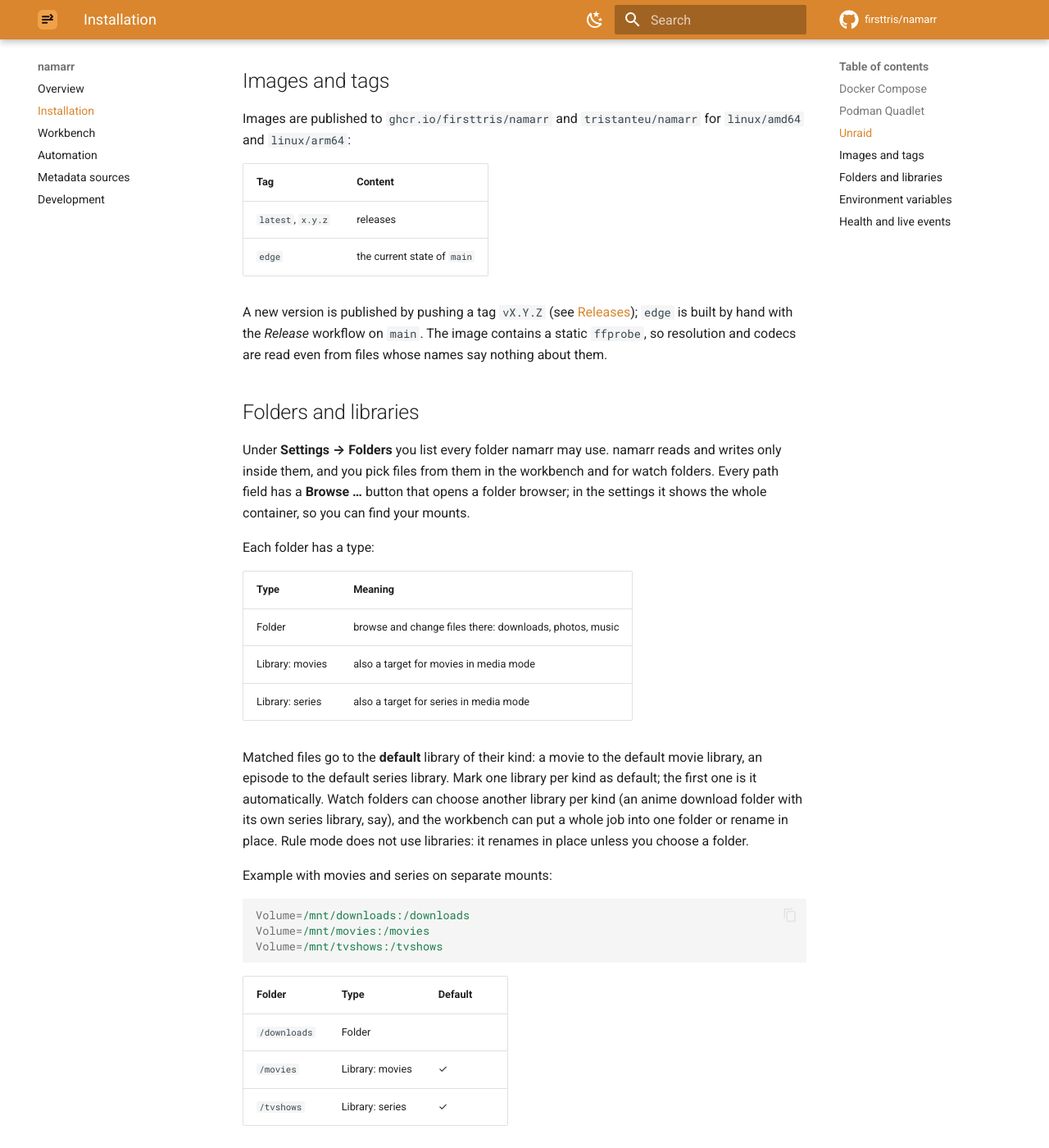
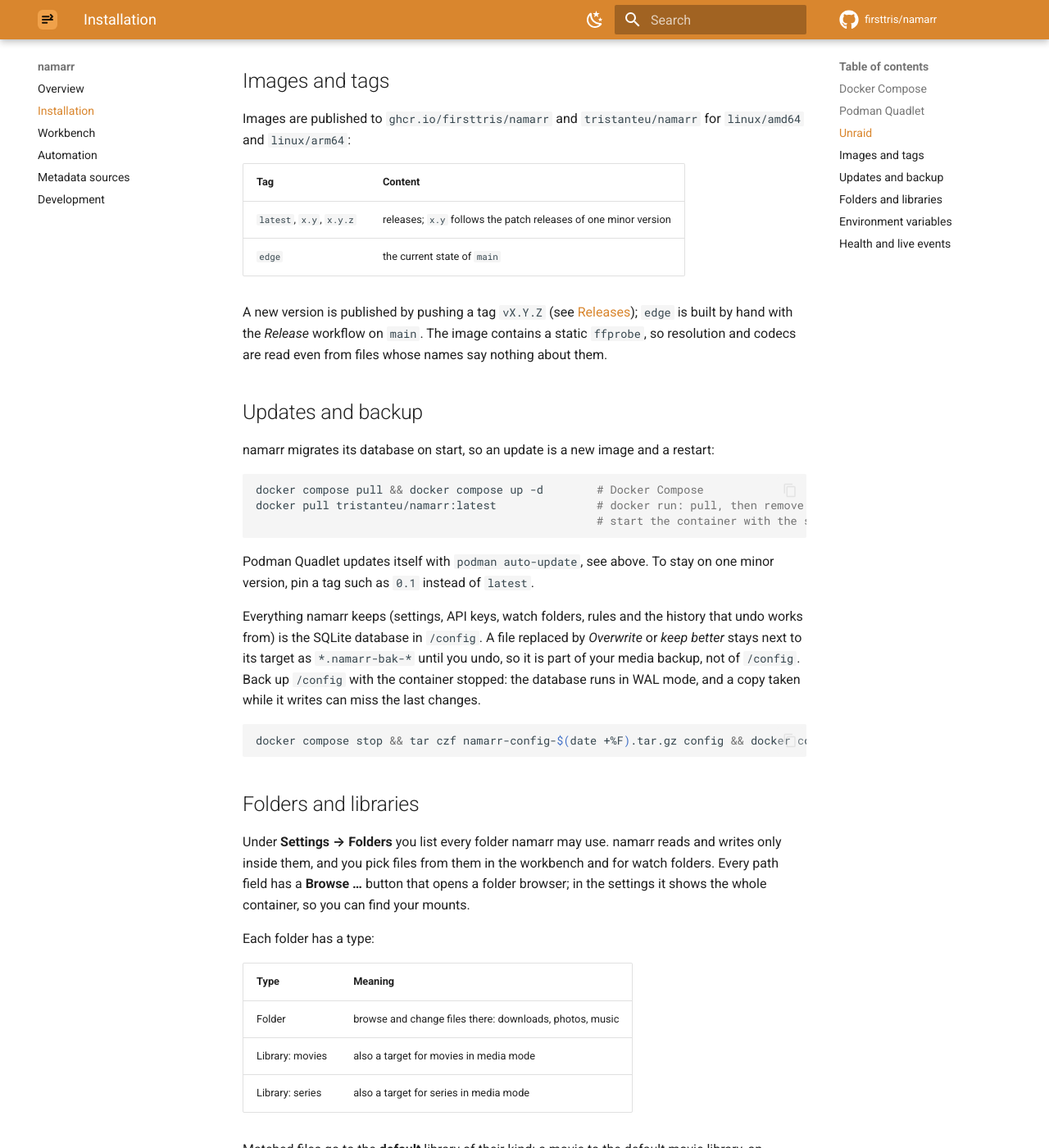
Before and after one commit to firsttris/namarr, an MkDocs documentation site: the page built from docs/installation.md, in a window 1280 px wide and 1400 px high, scrolled down 1140 px. Shown: the whole window at 82% size. Built offline with MkDocs 1.6.1 and Material for MkDocs 9.7.7, drawn with Linux system fonts in a browser that asks for light colours; comment, search, counter and statistics services are not loaded.

Commit message:
Docs: link the website from the README, add updates and backup (#24)
The README now points its Documentation link, a docs badge and the
documentation table at https://firsttris.github.io/namarr/. The tables
in the README and in docs/README.md list the same topics again.

installation.md promised updates but only covered Podman. It now has a
section on updating with Docker, pinning a minor version and backing up
/config with the container stopped, since the database runs in WAL mode.
The tag table lists the x.y tag the release already pushes.


Claude-Session: https://claude.ai/code/session_019bDS1Ant8FNNLmbosXsxYg

Co-authored-by: Claude <noreply@anthropic.com>

````diff
--- a/docs/installation.md
+++ b/docs/installation.md
@@ -53,12 +53,35 @@ Images are published to `ghcr.io/firsttris/namarr` and `tristanteu/namarr` for `
 
 | Tag | Content |
 |---|---|
-| `latest`, `x.y.z` | releases |
+| `latest`, `x.y`, `x.y.z` | releases; `x.y` follows the patch releases of one minor version |
 | `edge` | the current state of `main` |
 
 A new version is published by pushing a tag `vX.Y.Z` (see [Releases](development.md#releases));
 `edge` is built by hand with the *Release* workflow on `main`. The image contains a static `ffprobe`, so
 resolution and codecs are read even from files whose names say nothing about them.
+
+## Updates and backup
+
+namarr migrates its database on start, so an update is a new image and a restart:
+
+```bash
+docker compose pull && docker compose up -d        # Docker Compose
+docker pull tristanteu/namarr:latest               # docker run: pull, then remove and
+                                                   # start the container with the same options
+```
+
+Podman Quadlet updates itself with `podman auto-update`, see above. To stay on one minor version,
+pin a tag such as `0.1` instead of `latest`.
+
+Everything namarr keeps (settings, API keys, watch folders, rules and the history that undo works
+from) is the SQLite database in `/config`. A file replaced by *Overwrite* or *keep better* stays next
+to its target as `*.namarr-bak-*` until you undo, so it is part of your media backup, not of
+`/config`. Back up `/config` with the container stopped: the database runs in WAL mode, and a copy
+taken while it writes can miss the last changes.
+
+```bash
+docker compose stop && tar czf namarr-config-$(date +%F).tar.gz config && docker compose start
+```
 
 ## Folders and libraries
 
````
Also changed, not shown: README.md (+9 -7 lines), docs/README.md (+3 -3 lines).
